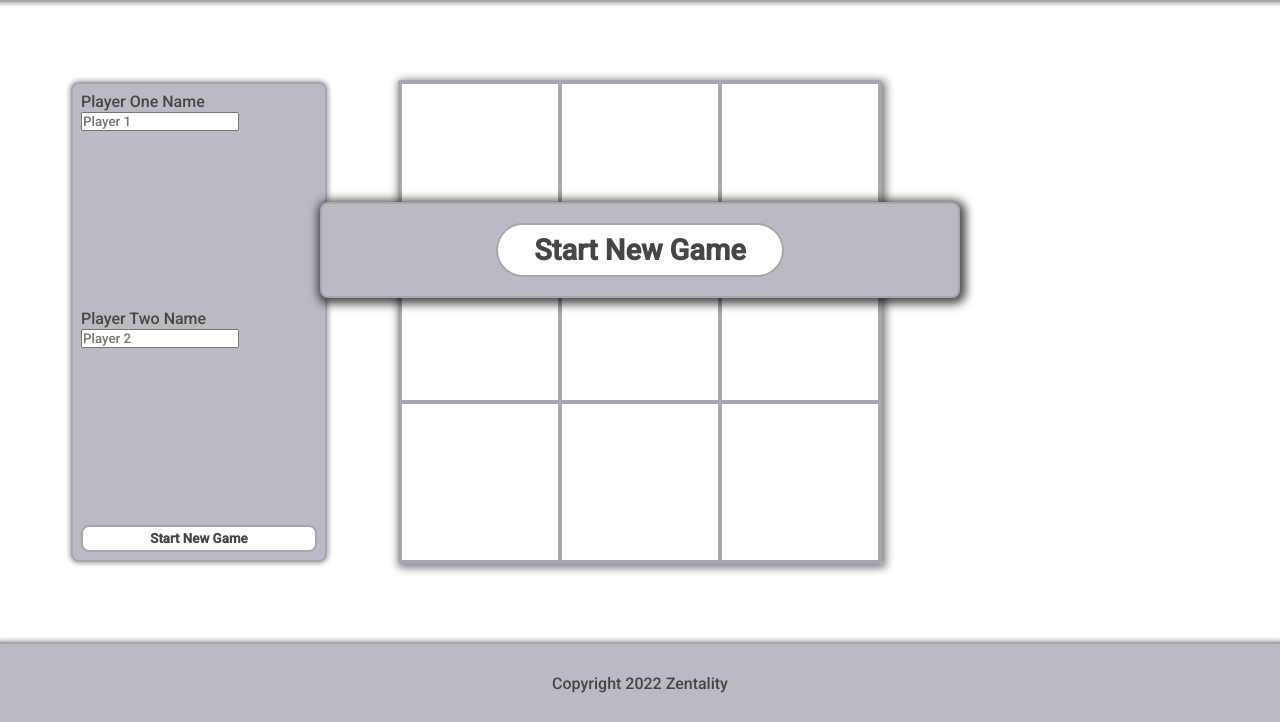
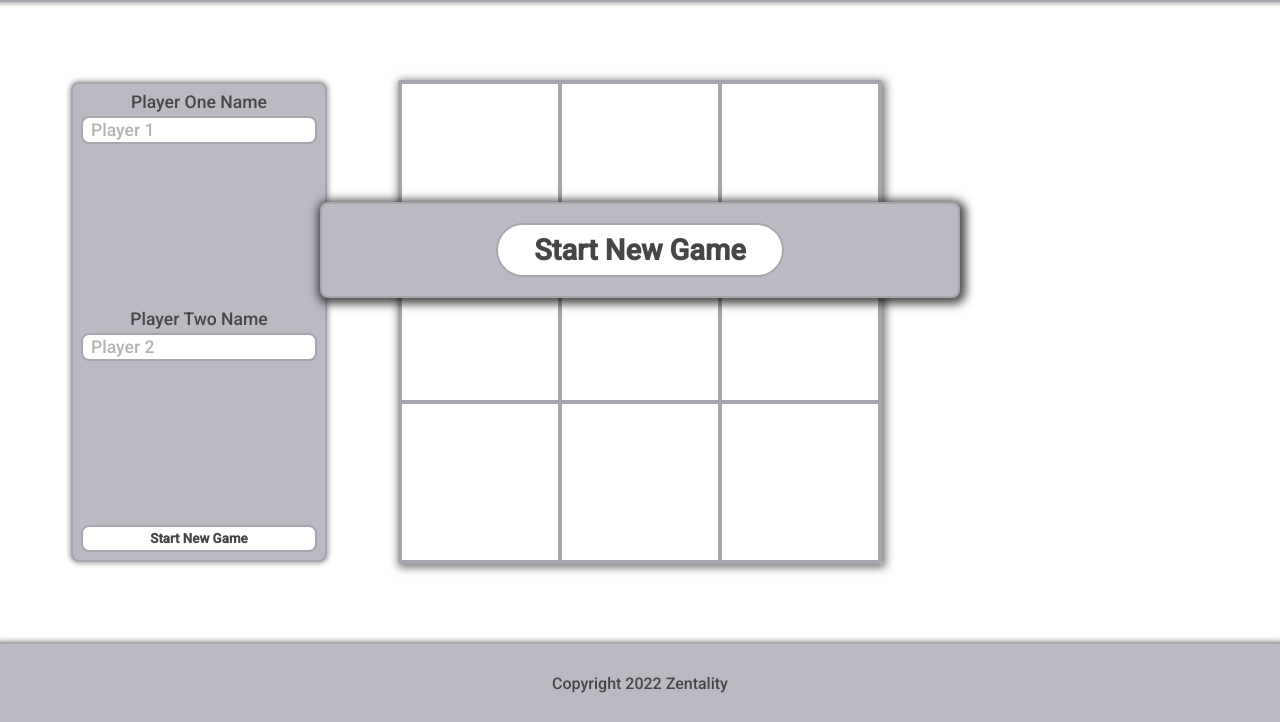
Before and after one commit to Zentality/TicTacToe-TOP, a plain HTML site: page index.html in a window 1280 px wide. Shown: the part 78-800 px from the top of the page. Drawn offline with Linux system fonts and the light colour scheme.

Commit message:
Style player name inputs in settings block

```diff
--- a/styles/styles.scss
+++ b/styles/styles.scss
@@ -40,6 +40,27 @@ $dark-background: rgb(186, 186, 195);
       flex-direction: column;
       justify-content: space-between;
       margin: 0 32px;
+      .setting {
+        text-align: center;
+        font-size: 1.1rem;
+      }
+      input {
+        width: 100%;
+        padding: 2px 8px;
+        border-radius: 8px;
+        border: $border;
+        margin-top: 4px;
+        font-size: 1.1rem;
+        &:focus-visible{
+          border: 2px solid rgb(136,136,145);
+          outline: none;
+          transform: scale(1.01);
+          box-shadow: 1px 1px 6px 0px rgba(0,0,0,0.2);
+        }
+        &::placeholder {
+          color: rgba(0,0,0,0.3);
+        }
+      }
     }
     ul {
       display: grid;
```
Also changed, not shown: styles/styles.css, 1 other file.
